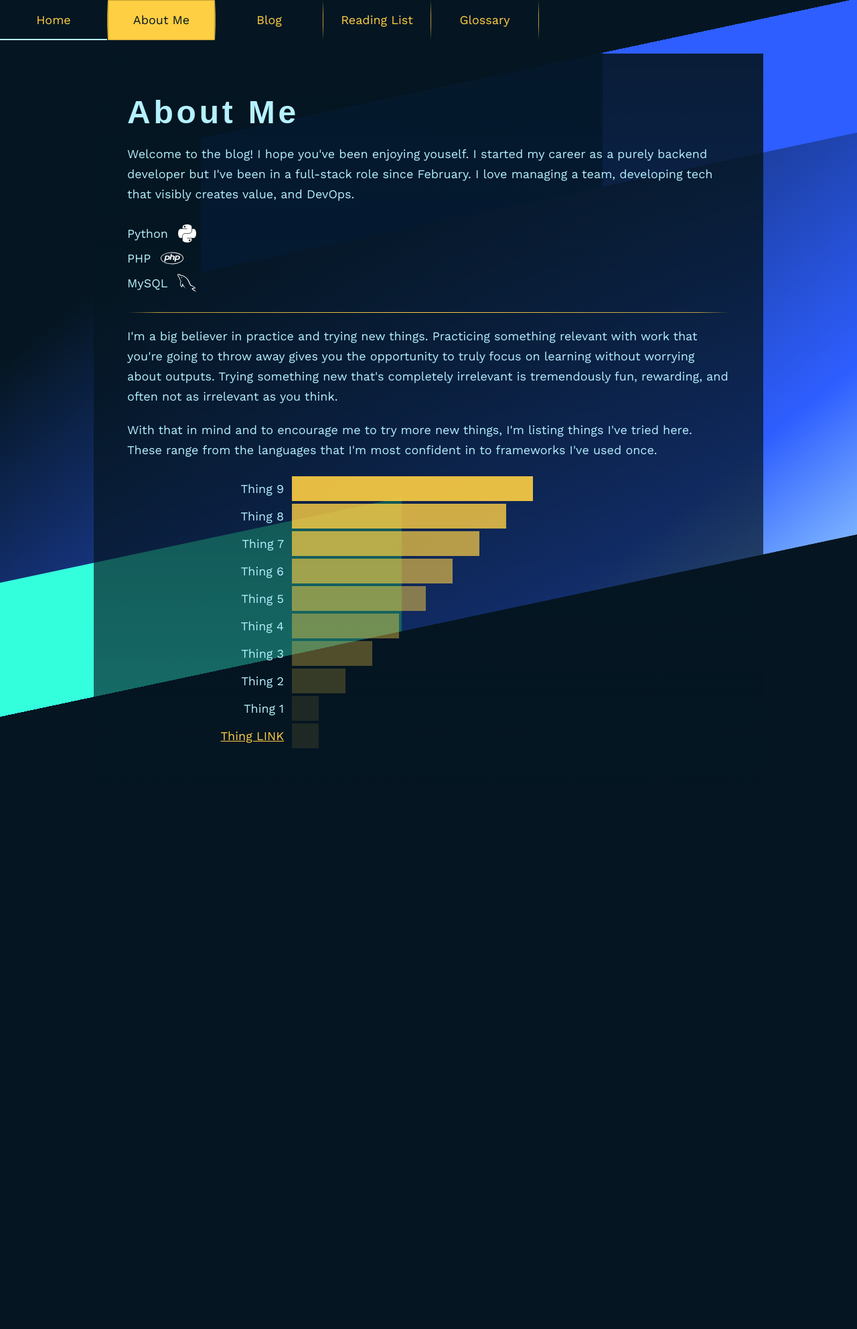
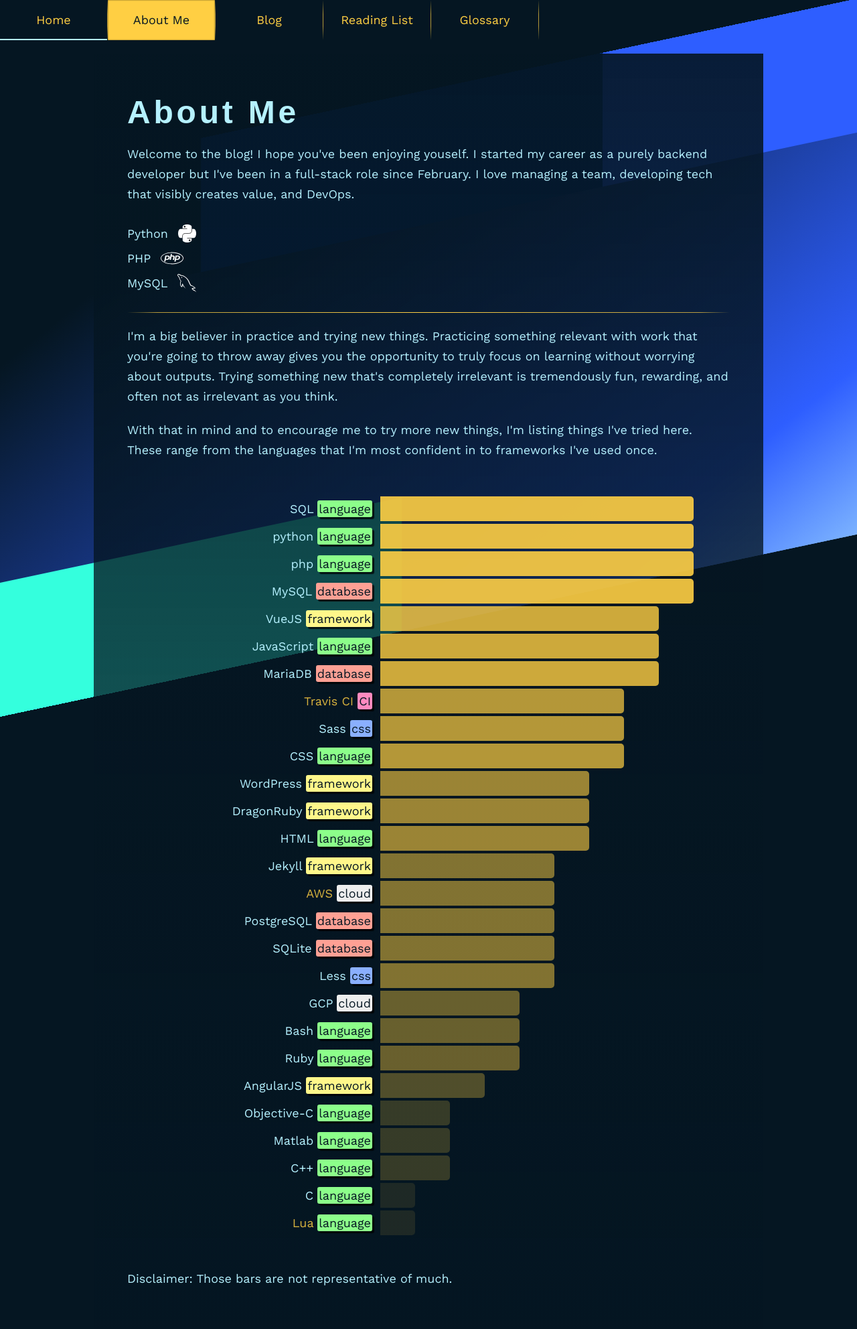
Before and after one commit to FleaRex/PersonalBlog, a Jekyll site: the page built from aboutMe.html, in a window 1280 px wide. Shown: the whole page at 67% size. Built offline with Jekyll 4.4.1, drawn with Linux system fonts in a browser that asks for light colours; some web fonts are replaced; before the commit the page ends 1177 px from its top, so only the background shows below that.

Commit message:
Finish about me.

```diff
--- a/_data/tried.yml
+++ b/_data/tried.yml
@@ -1,21 +1,111 @@
-- name: Thing LINK
+- name: Lua
   confidence: 1
   blog_post: 2019/08/30/keybow.html
-- name: Thing 9
+  tags:
+    - language
+- name: MySQL
   confidence: 9
-- name: Thing 8
+  tags:
+    - database
+- name: MariaDB
   confidence: 8
-- name: Thing 7
+  tags:
+    - database
+- name: php
+  confidence: 9
+  tags:
+    - language
+- name: python
+  confidence: 9
+  tags:
+    - language
+- name: JavaScript
+  confidence: 8
+  tags:
+    - language
+- name: C
+  confidence: 1
+  tags:
+    - language
+- name: C++
+  confidence: 2
+  tags:
+    - language
+- name: Ruby
+  confidence: 4
+  tags:
+    - language
+- name: Matlab
+  confidence: 2
+  tags:
+    - language
+- name: CSS
   confidence: 7
-- name: Thing 6
+  tags:
+    - language
+- name: HTML
   confidence: 6
-- name: Thing 5
+  tags:
+    - language
+- name: Sass
+  confidence: 7
+  tags:
+    - css
+- name: Less
   confidence: 5
-- name: Thing 4
+  tags:
+    - css
+- name: Objective-C
+  confidence: 2
+  tags:
+    - language
+- name: SQL
+  confidence: 9
+  tags:
+    - language
+- name: SQLite
+  confidence: 5
+  tags:
+    - database
+- name: PostgreSQL
+  confidence: 5
+  tags:
+    - database
+- name: Bash
   confidence: 4
-- name: Thing 3
+  tags:
+    - language
+- name: VueJS
+  confidence: 8
+  tags:
+    - framework
+- name: AngularJS
   confidence: 3
-- name: Thing 2
-  confidence: 2
-- name: Thing 1
-  confidence: 1
+  tags:
+    - framework
+- name: DragonRuby
+  confidence: 6
+  tags:
+    - framework
+- name: AWS
+  confidence: 5
+  blog_post: 2018/10/14/newBlog.html
+  tags:
+    - cloud
+- name: GCP
+  confidence: 4
+  tags:
+    - cloud
+- name: WordPress
+  confidence: 6
+  tags:
+    - framework
+- name: Jekyll
+  confidence: 5
+  tags:
+    - framework
+- name: Travis CI
+  confidence: 7
+  blog_post: 2018/10/14/newBlog.html
+  tags:
+    - CI
--- a/_sass/aboutMe.scss
+++ b/_sass/aboutMe.scss
@@ -41,7 +41,7 @@
   table {
     border-collapse: collapse;
     font-size: 18px;
-    max-width: 600px;
+    margin: 40px 60px;
 
     tbody {
       tr {
@@ -54,6 +54,42 @@
           &.about-me--tried--name {
             width: 40%;
             text-align: right;
+
+            a {
+              text-decoration: none;
+              opacity: 0.85;
+
+              &:hover {
+                opacity: 1;
+              }
+            }
+
+            span {
+              background-color: $text-color;
+              color: $background-color;
+              padding: 2px;
+              border-radius: 3px;
+
+              &.tag__ {
+                $tags: (
+                  "database": #ffa094,
+                  "language": #8cff8a,
+                  "framework": #fff78a,
+                  "css": #8aafff,
+                  "cloud": #EEE,
+                  "CI": #ff8abf
+                );
+
+                @each $tag, $colour in $tags {
+                  &#{$tag} {
+                    background-color: $colour;
+                    -webkit-box-shadow: 3px 3px 1px 0px rgba(0,0,0,0.75);
+                    -moz-box-shadow: 3px 3px 1px 0px rgba(0,0,0,0.75);
+                    box-shadow: 3px 3px 1px 0px rgba(0,0,0,0.75);
+                  }
+                }
+              }
+            }
           }
 
           @for $i from 1 through 9 {
@@ -67,6 +103,7 @@
                 bottom: 0;
                 width: 100%/9  * $i;
                 background-color: rgba($accent-color, 0.1 * $i);
+                border-radius: 0 5px 5px 0;
               }
             }
           }
--- a/aboutMe.html
+++ b/aboutMe.html
@@ -32,11 +32,16 @@
           {% if item.blog_post %}
             </a>
           {% endif %}
+          {% if item.tags %}
+            {% for tag in item.tags %}
+              <span class="tag__{{ tag }}">{{ tag }}</span>
+            {% endfor %}
+          {% endif %}
         </td>
-        <td class="about-me--tried--confidence__{{ item.confidence }}">
-
-        </td>
+        <td class="about-me--tried--confidence__{{ item.confidence }}"></td>
       </tr>
     {% endfor %}
   </table>
+
+  <p>Disclaimer: Those bars are not representative of much.</p>
 </div>
```
